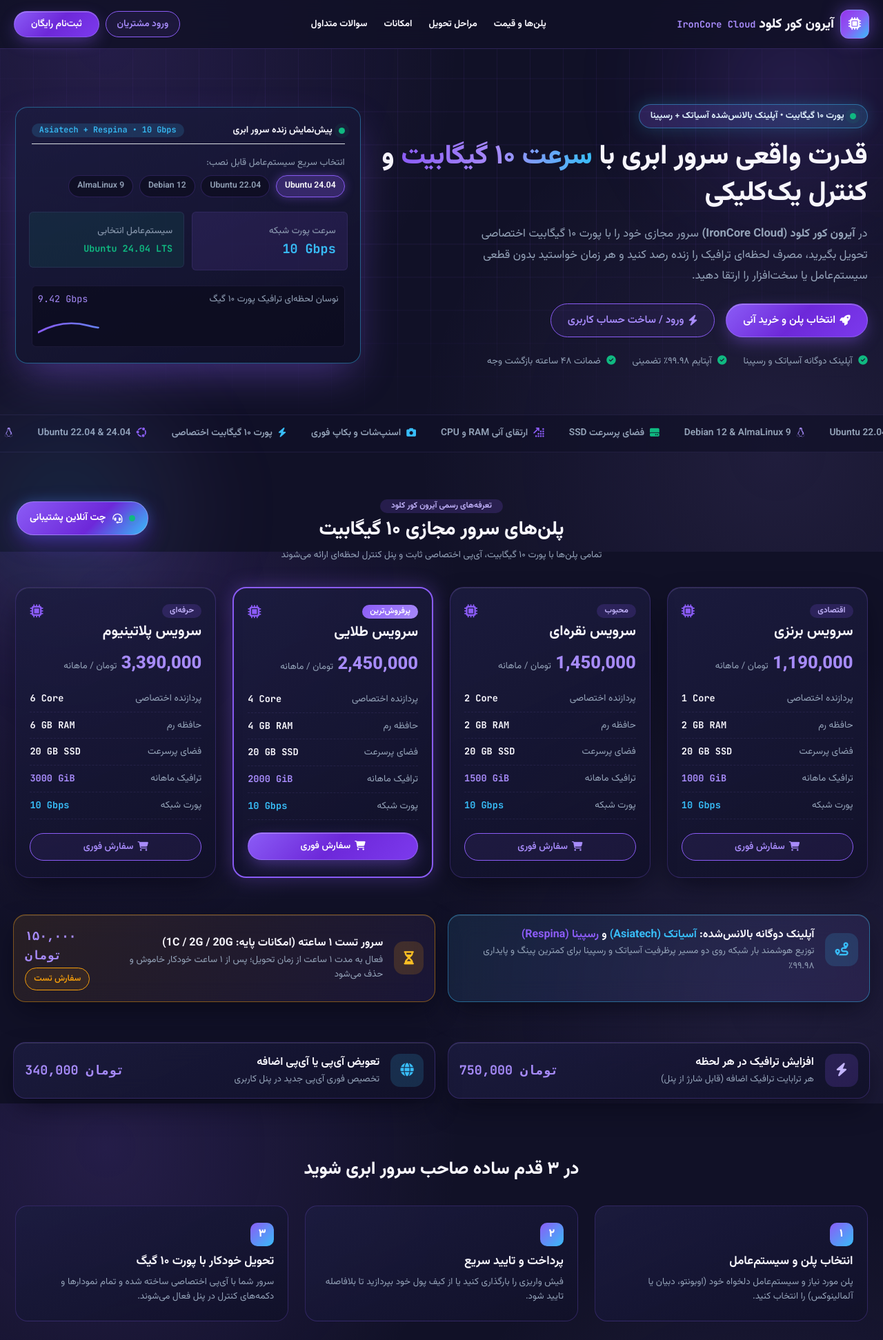
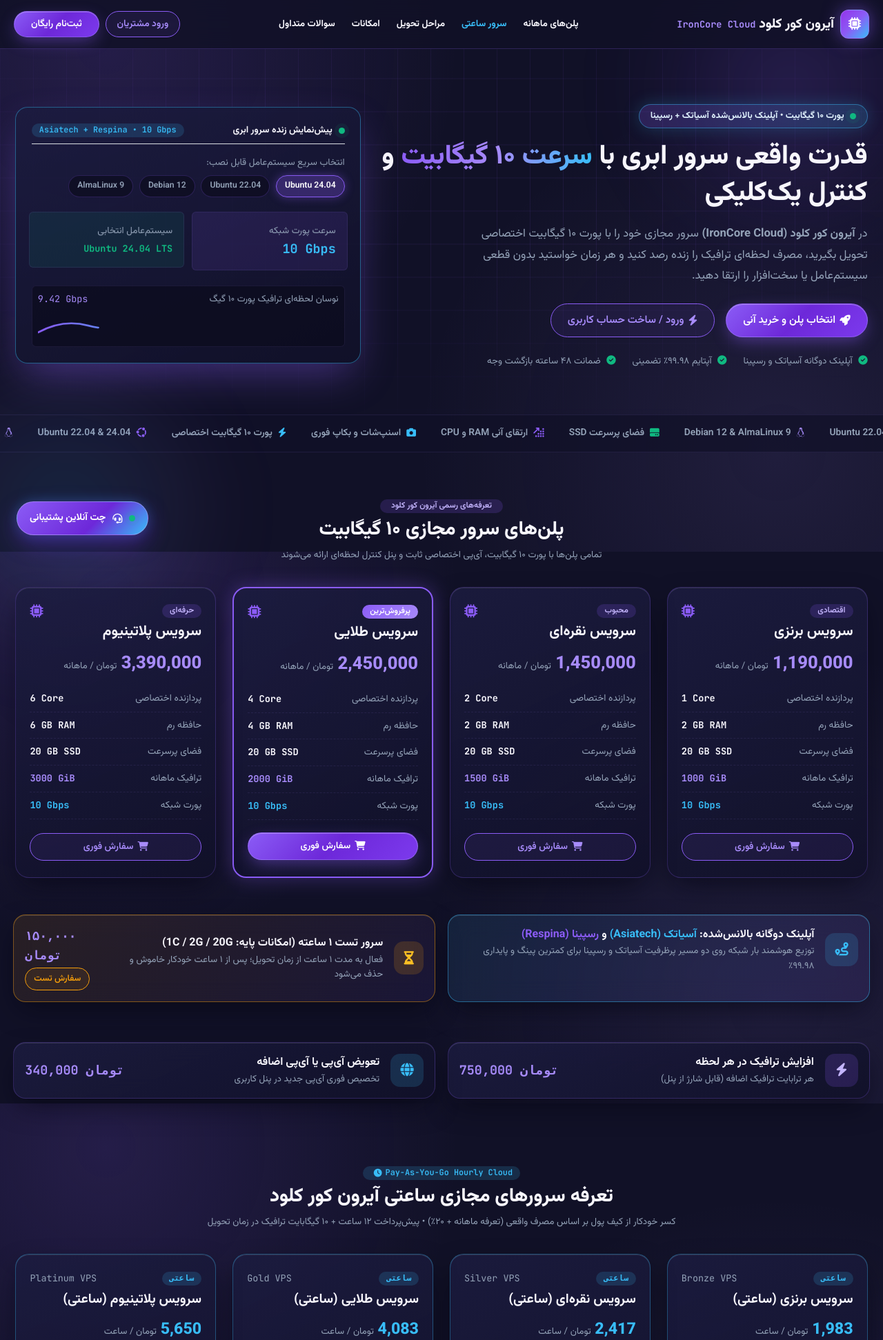
Before and after one commit to Unknown-sir/X-monitoring, a Flask app: page / in a window 1280 px wide. Shown: the top 1943 px of the page at 69% size. Run offline with Flask 3, Linux system fonts and the light colour scheme; data comes from the database, SQL or seed files in the repository; data that the repository does not hold is empty.

Commit message:
Separate Hourly VPS menu item in sidebar & navbar and add Hourly VPS cards to landing page

```diff
--- a/templates/landing.html
+++ b/templates/landing.html
@@ -114,7 +114,8 @@
         </a>
 
         <nav class="d-none d-lg-flex align-items-center gap-4 small fw-bold" aria-label="منوی اصلی">
-            <a href="#plans" style="color: var(--text-main);">پلن‌ها و قیمت</a>
+            <a href="#plans" style="color: var(--text-main);">پلن‌های ماهانه</a>
+            <a href="#hourly-plans" style="color: var(--info);">سرور ساعتی</a>
             <a href="#steps" style="color: var(--text-main);">مراحل تحویل</a>
             <a href="#why-us" style="color: var(--text-main);">امکانات</a>
             <a href="#faq" style="color: var(--text-main);">سوالات متداول</a>
@@ -372,6 +373,48 @@
         </div>
     </section>
 
+
+    <!-- Hourly VPS Plans Section -->
+    <section id="hourly-plans" class="py-4 mb-5">
+        <div class="container">
+            <div class="text-center mb-4">
+                <span class="badge bg-info-subtle font-mono mb-2"><i class="fas fa-clock me-1"></i> Pay-As-You-Go Hourly Cloud</span>
+                <h2 class="fw-extrabold mb-2" style="font-size: 1.75rem;">تعرفه سرورهای مجازی ساعتی آیرون کور کلود</h2>
+                <p class="text-muted small">کسر خودکار از کیف پول بر اساس مصرف واقعی (تعرفه ماهانه + ۲۰٪) • پیش‌پرداخت ۱۲ ساعت + ۱۰ گیگابایت ترافیک در زمان تحویل</p>
+            </div>
+
+            <div class="row g-4">
+                {% for plan in plans %}
+                <div class="col-12 col-md-6 col-xl-3">
+                    <div class="cc-plan-card" style="border-color: rgba(56, 189, 248, 0.35);">
+                        <div class="d-flex justify-content-between align-items-center mb-2">
+                            <span class="badge bg-info-subtle font-mono">ساعتی</span>
+                            <span class="small text-muted font-mono">{{ plan.name_en }}</span>
+                        </div>
+                        <h3 class="fw-bold mb-1" style="font-size: 1.2rem;">{{ plan.name_fa }} (ساعتی)</h3>
+                        <div class="cc-plan-price text-info" style="font-size: 1.45rem;">
+                            {{ "{:,}".format(plan.hourly_price) }} <span class="small fw-normal text-muted" style="font-size: 0.82rem;">تومان / ساعت</span>
+                        </div>
+                        <div class="small text-muted mb-2 font-mono" style="font-size: 0.76rem;">
+                            هر گیگابایت ترافیک: {{ "{:,}".format(((addon_tariffs.tb_eff / 1000.0) * 1.20)|round|int if addon_tariffs else 900) }} تومان
+                        </div>
+                        <ul class="cc-spec-list">
+                            <li><span class="text-muted">پردازنده</span><strong class="font-mono">{{ plan.cpus }} Core</strong></li>
+                            <li><span class="text-muted">حافظه رم</span><strong class="font-mono">{{ plan.ram_gb }} GB</strong></li>
+                            <li><span class="text-muted">هارد SSD</span><strong class="font-mono">{{ plan.disk_gb }} GB</strong></li>
+                            <li><span class="text-muted">پورت شبکه</span><strong class="font-mono text-info">10 Gbps</strong></li>
+                        </ul>
+                        <a href="{{ url_for('order_vps_page', plan=plan.code, mode='hourly') if logged_in else url_for('register') }}" class="btn w-100 mt-auto rounded-pill btn-outline-info">
+                            <i class="fas fa-clock"></i>
+                            <span>سفارش ساعتی</span>
+                        </a>
+                    </div>
+                </div>
+                {% endfor %}
+            </div>
+        </div>
+    </section>
+
     <!-- 3-Step Animated Delivery Timeline -->
     <section id="steps" class="py-3 mb-5">
         <div class="container">
```
Also changed, not shown: templates/base.html (+6 -2 lines).
